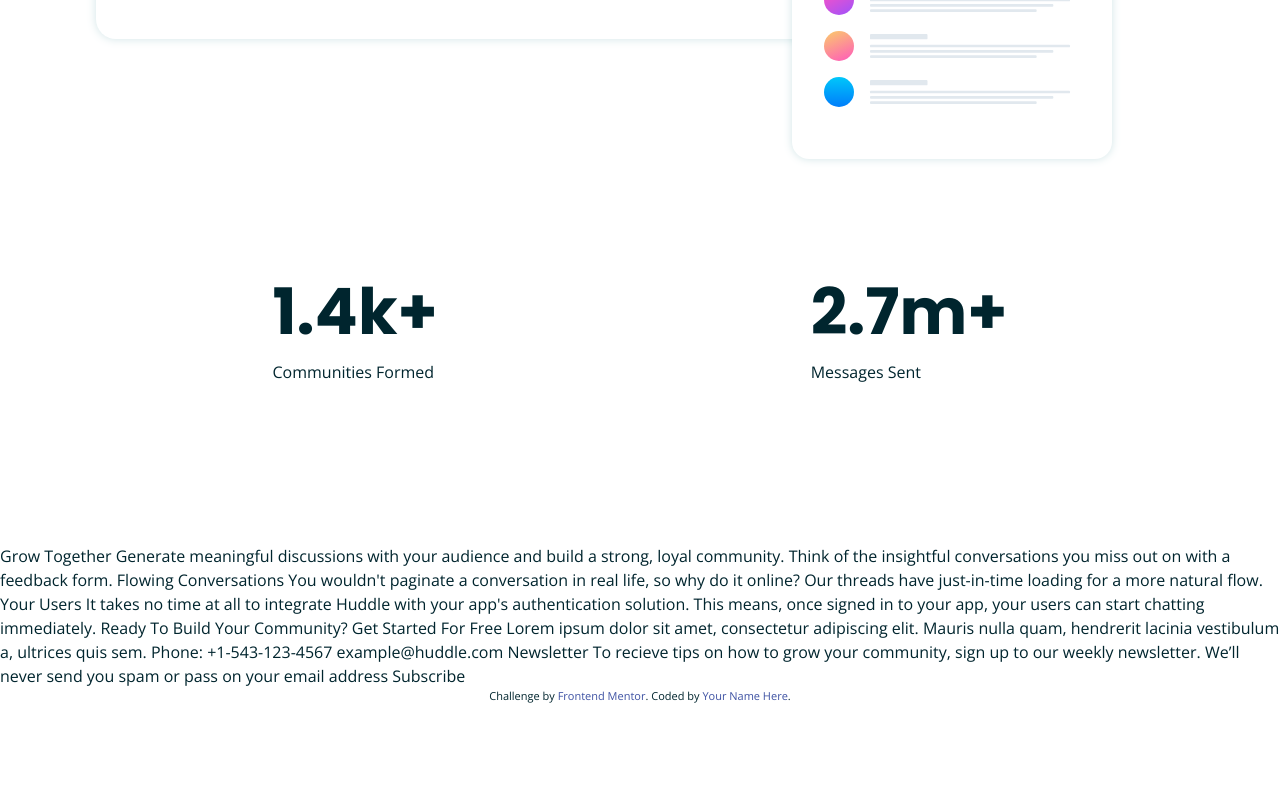
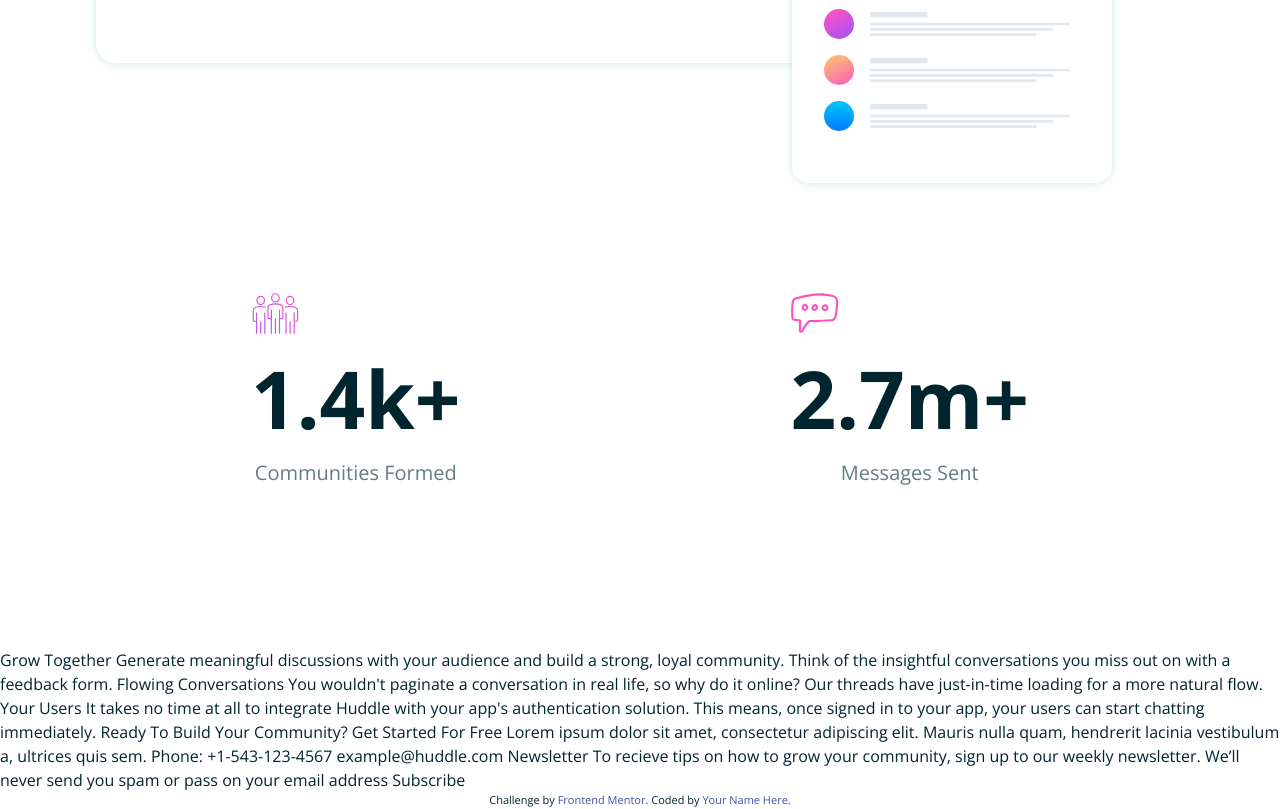
Before and after one commit to jpdrsanchez/Huddle, a plain HTML site: page index.html in a window 1280 px wide. Shown: the part 1266-2075 px from the top of the page. Before the commit the page ends 1971 px from the top, so only its background shows below. Drawn offline with nearby package versions, Linux system fonts and the light colour scheme.

Commit message:
Finalized header

```diff
--- a/css/header.css
+++ b/css/header.css
@@ -1,9 +1,16 @@
 .header {
   align-items: center;
   display: flex;
+  flex-direction: column;
   flex-wrap: wrap;
   justify-content: space-between;
   padding: 4rem 1rem;
+}
+
+@media (min-width: 576px) {
+  .header {
+    flex-direction: row;
+  }
 }
 
 .header__button {
@@ -12,6 +19,14 @@
   color: hsl(322, 100%, 66%);
   display: block;
   font-size: 1.125rem;
+  margin-top: 1.5rem;
   padding: .3125rem 1.875rem;
   text-transform: capitalize;
 }
+
+@media (min-width: 576px) {
+  .header {
+    flex-direction: row;
+    margin-top: 0;
+  }
+}
--- a/css/main.css
+++ b/css/main.css
@@ -55,9 +55,47 @@
   align-items: center;
   display: flex;
   flex-wrap: wrap;
-  justify-content: space-around;
+  justify-content: center;
+}
+
+@media (min-width: 576px) {
+  .main__list {
+    justify-content: space-around;
+  }
+}
+
+.main__item:first-child {
+  margin-bottom: 6rem;
+}
+
+@media (min-width: 576px) {
+  .main__item:first-child {
+    margin-bottom: 0;
+  }
 }
 
 .main__subtitle {
-  font-size: 4rem;
+  font-family: 'Open Sans', sans-serif;
+  font-size: 5rem;
 }
+
+.main__subtitle::before {
+  content: "";
+  display: block;
+  width: 50px;
+  height: 50px;
+}
+
+.communities::before {
+  background: url(../images/icon-communities.svg) no-repeat center center;
+}
+
+.messages::before {
+  background: url(../images/icon-messages.svg) no-repeat center center;
+}
+
+.main__list-text {
+  color: rgba(0, 37, 46, .6);
+  font-size: 1.25rem;
+  text-align: center;
+}
--- a/index.html
+++ b/index.html
@@ -29,11 +29,11 @@
     <img class="main__image" src="images/screen-mockups.svg" alt="Mockups">
     <ul class="main__list">
       <li class="main__item">
-        <h2 class="title main__subtitle">1.4k+</h2>
+        <h2 class="title main__subtitle communities">1.4k+</h2>
         <p class="main__list-text">Communities Formed</p>
       </li>
       <li class="main__item">
-        <h2 class="title main__subtitle">2.7m+</h2>
+        <h2 class="title main__subtitle messages">2.7m+</h2>
         <p class="main__list-text">Messages Sent</p>
       </li>
     </ul>
```
